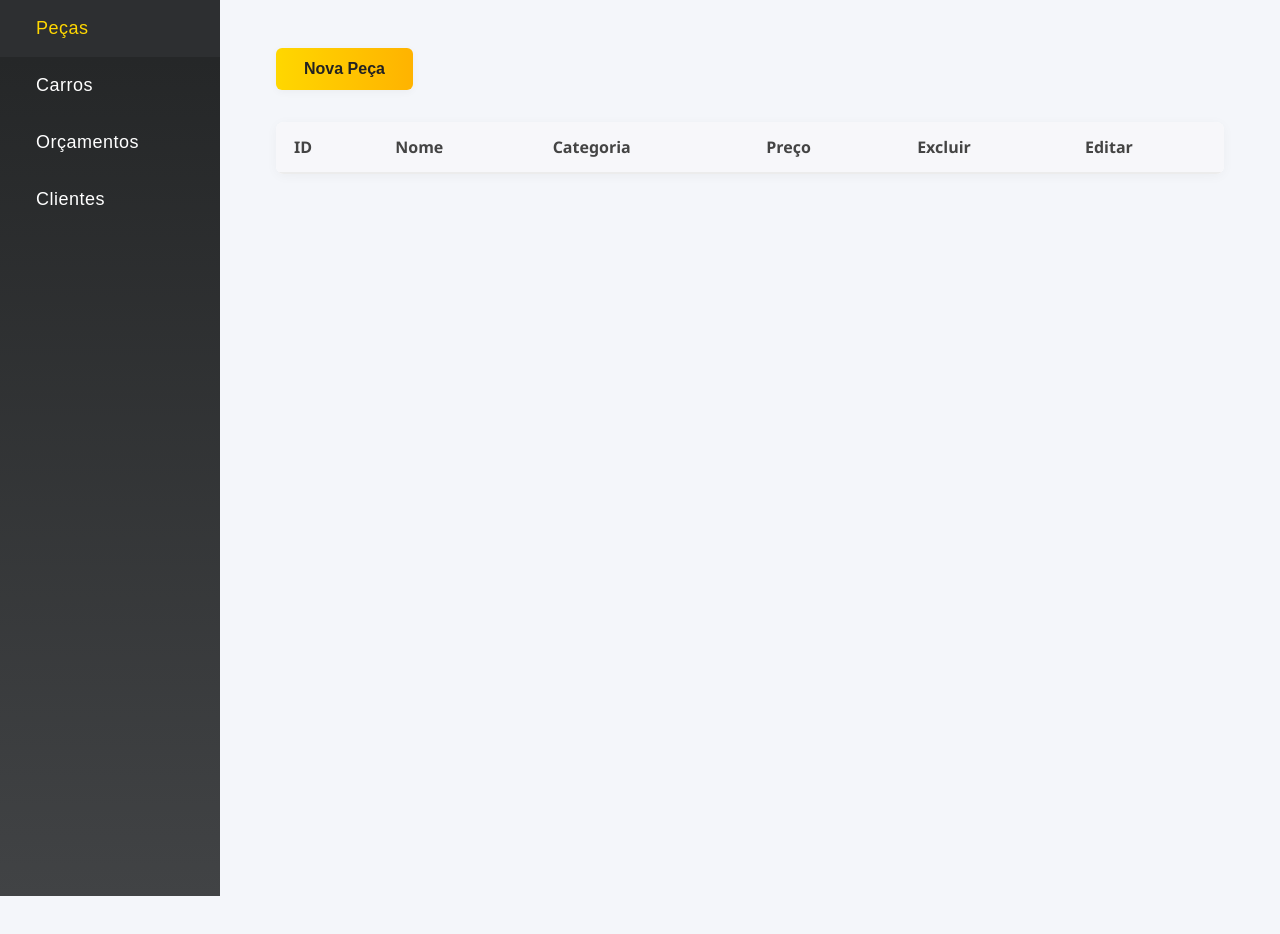
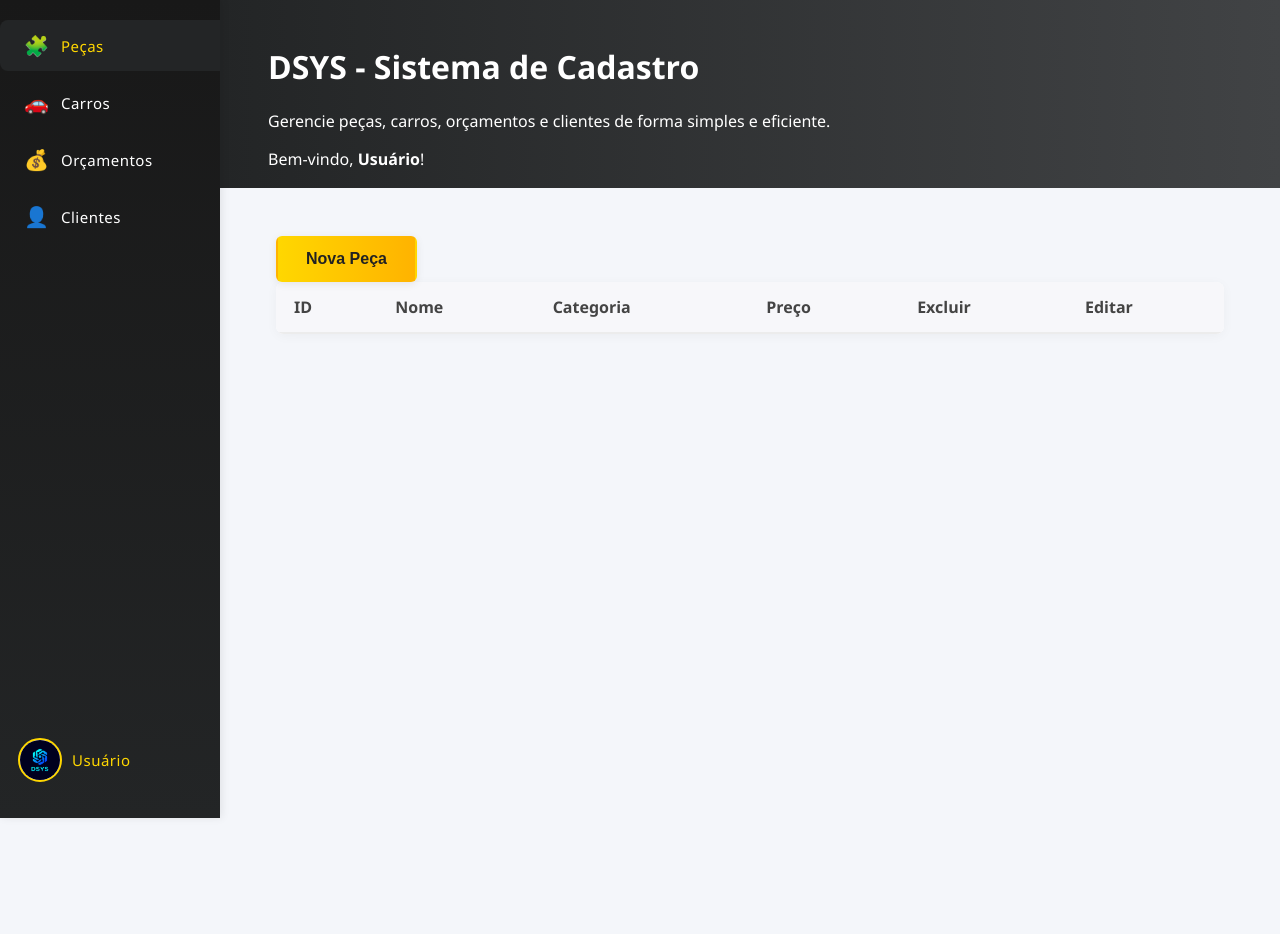
Before and after one commit to DiiasDev/SysCadastrar, a plain HTML site: page pages/home.html in a window 1280 px wide. Before the commit the page ends 896 px from the top, so only its background shows below. Drawn offline with Linux system fonts and the light colour scheme; no server answers.

Commit message:
feat: adicionando estilos e função para delete de peças no backend.

```diff
--- /dev/null
+++ b/components/header.html
@@ -0,0 +1,11 @@
+<header class="main-header">
+    <div class="header-content">
+        <div>
+            <h1>DSYS - Sistema de Cadastro</h1>
+            <p class="subtitle">Gerencie peças, carros, orçamentos e clientes de forma simples e eficiente.</p>
+        </div>
+        <div class="user-greeting">
+            <span>Bem-vindo, <strong id="header-username">Usuário</strong>!</span>
+        </div>
+    </div>
+</header>
--- a/components/sidebar.html
+++ b/components/sidebar.html
@@ -1,7 +1,19 @@
 <nav class="sidebar">
-    <ul>
-        <li><a href="#" class="sidebar-link" data-tab="pecas">Peças</a></li>
-        <li><a href="#" class="sidebar-link" data-tab="carros">Carros</a></li>
-        <li><a href="#" class="sidebar-link" data-tab="orcamentos">Orçamentos</a></li>
+
+    <ul class="sidebar-menu">
+        <li><a href="#" class="sidebar-link" data-tab="pecas"><span class="sidebar-icon">🧩</span><span
+                    class="sidebar-label">Peças</span></a></li>
+        <li><a href="#" class="sidebar-link" data-tab="carros"><span class="sidebar-icon">🚗</span><span
+                    class="sidebar-label">Carros</span></a></li>
+        <li><a href="#" class="sidebar-link" data-tab="orcamentos"><span class="sidebar-icon">💰</span><span
+                    class="sidebar-label">Orçamentos</span></a></li>
+        <li><a href="#" class="sidebar-link" data-tab="clientes"><span class="sidebar-icon">👤</span><span
+                    class="sidebar-label">Clientes</span></a></li>
     </ul>
+    <div class="sidebar-user-footer">
+        <img class="sidebar-avatar" src="../assets/logo.png" alt="Avatar Usuário" />
+        <div class="sidebar-user-info">
+            <span id="sidebar-username">Usuário</span>
+        </div>
+    </div>
 </nav>
--- a/pages/home.html
+++ b/pages/home.html
@@ -10,21 +10,20 @@
 </head>
 
 <body>
-    <nav class="sidebar">
-        <button id="tabPecasBtn" class="active" onclick="showTab('pecas')">Peças</button>
-        <button id="tabCarrosBtn" onclick="showTab('carros')">Carros</button>
-        <button id="tabOrcamentosBtn" onclick="showTab('orcamentos')">Orçamentos</button>
-        <button id="tabClientesBtn" onclick="showTab('clientes')">Clientes</button>
-    </nav>
+    <div id="sidebar"></div>
+    <div class="main-area">
+        <div id="header"></div>
         <main class="main-content">
             <div class="top-actions">
-            <button id="btnAbrirModalPeca" onclick="abrirModal('modalCadastroPeca')" style="display:inline-block;">Nova
+                <button id="btnAbrirModalPeca" onclick="abrirModal('modalCadastroPeca')"
+                    style="display:inline-block;">Nova
                     Peça</button>
                 <button id="btnAbrirModalCarro" onclick="abrirModal('modalCadastroCarro')" style="display:none;">Novo
                     Carro</button>
                 <button id="btnAbrirModalOrcamento" onclick="abrirModal('modalCadastroOrcamento')"
                     style="display:none;">Novo Orçamento</button>
-            <button id="btnAbrirModalCliente" onclick="abrirModal('modalCadastroCliente')" style="display:none;">Novo
+                <button id="btnAbrirModalCliente" onclick="abrirModal('modalCadastroCliente')"
+                    style="display:none;">Novo
                     Cliente</button>
             </div>
             <div id="tabPecas" class="tab-content" style="display:block;"></div>
@@ -34,6 +33,7 @@
             <!-- Modais serão carregados aqui -->
             <div id="modais"></div>
         </main>
+    </div>
     <script>
 
         // Função para carregar HTML externo em um elemento
@@ -59,6 +59,10 @@
         carregarComponente('tab-carros.html', 'tabCarros');
         carregarComponente('tab-orcamentos.html', 'tabOrcamentos');
         carregarComponente('tab-clientes.html', 'tabClientes');
+        // Carregar sidebar como componente
+        carregarComponente('sidebar.html', 'sidebar');
+        // Carregar cabeçalho
+        carregarComponente('header.html', 'header');
         // Carregar modais (todos juntos)
         (async () => {
             const modais = [
@@ -97,12 +101,37 @@
             })
         })();
 
+        // Sidebar tab navigation
+        document.addEventListener('DOMContentLoaded', function () {
+            // Aguarda o carregamento do sidebar
+            const observer = new MutationObserver(() => {
+                const sidebarLinks = document.querySelectorAll('.sidebar-link');
+                if (sidebarLinks.length) {
+                    sidebarLinks.forEach(link => {
+                        link.addEventListener('click', function (e) {
+                            e.preventDefault();
+                            const tab = this.getAttribute('data-tab');
+                            showTab(tab);
+
+                            // Remove active de todos e adiciona no clicado
+                            sidebarLinks.forEach(l => l.classList.remove('active'));
+                            this.classList.add('active');
+                        });
+                    });
+                    // Ativa a primeira tab por padrão
+                    sidebarLinks[0].classList.add('active');
+                    observer.disconnect();
+                }
+            });
+            observer.observe(document.getElementById('sidebar'), { childList: true, subtree: true });
+        });
+
         // Tabs
         function showTab(tab) {
-            const tabs = ['pecas', 'carros', 'orcamentos', 'clientes'];
+            const tabs = ['pecas', 'carros', 'orcamentos', 'clientes', 'usuarios'];
             tabs.forEach(t => {
-                document.getElementById('tab' + capitalize(t)).style.display = (t === tab) ? 'block' : 'none';
-                document.getElementById('tab' + capitalize(t) + 'Btn').classList.toggle('active', t === tab);
+                const tabDiv = document.getElementById('tab' + capitalize(t));
+                if (tabDiv) tabDiv.style.display = (t === tab) ? 'block' : 'none';
             });
             document.getElementById('btnAbrirModalPeca').style.display = (tab == 'pecas') ? 'inline-block' : 'none';
             document.getElementById('btnAbrirModalCarro').style.display = (tab == 'carros') ? 'inline-block' : 'none';
--- a/scripts/pecas.js
+++ b/scripts/pecas.js
@@ -69,7 +69,7 @@ export default class pecas {
 
             if(!table){
                 console.log("Tabela ainda não existe")
-                return; // Corrigido: retorna se a tabela não existe
+                return;
             }
 
             table.innerHTML = "";
--- a/styles/home.css
+++ b/styles/home.css
@@ -1,74 +1,222 @@
 body {
-    display: flex;
-    min-height: 100vh;
     margin: 0;
     font-family: 'Segoe UI', Arial, sans-serif;
     background: #f4f6fa;
     color: #222;
+    overflow-y: hidden;
 }
 
-.sidebar {
-    width: 220px;
-    background: linear-gradient(180deg, #232526 0%, #414345 100%);
-    color: #fff;
+#sidebar {
+    position: fixed;
+    left: 0;
+    top: 0;
+    height: 100vh;
+    z-index: 10;
+}
+
+.main-area {
+    margin-left: 80px;
+    min-height: 100vh;
     display: flex;
     flex-direction: column;
-    padding: 0;
-    min-height: 100vh;
-    box-shadow: 2px 0 8px rgba(0,0,0,0.04);
+    transition: margin-left 0.2s;
 }
 
-.sidebar button {
-    background: none;
-    border: none;
-    color: #fff;
-    text-align: left;
-    padding: 18px 36px;
-    font-size: 18px;
-    cursor: pointer;
-    width: 100%;
-    letter-spacing: 0.5px;
-    transition: background 0.2s, color 0.2s;
-    outline: none;
+@media (min-width: 1200px) {
+    .main-area {
+        margin-left: 220px;
+    }
 }
 
-.sidebar button.active,
-.sidebar button:hover {
-    background: #2d2f31;
-    color: #ffd700;
+#header {
+    width: 100%;
+}
+
+.main-header {
+    width: 100%;
+    background: linear-gradient(90deg, #232526 0%, #414345 100%);
+    color: #fff;
+    padding: 24px 48px 18px 48px;
+    box-sizing: border-box;
+    box-shadow: 0 2px 8px rgba(0,0,0,0.04);
+    margin-left: 0;
 }
 
 .main-content {
     flex: 1;
     padding: 48px 56px;
     background: #f4f6fa;
+    min-height: calc(100vh - 80px);
+    position: relative;
+    /* Remover margin-left daqui, pois já está na .main-area */
+}
+
+.sidebar {
+    width: 80px;
+    background: linear-gradient(180deg, #181818 0%, #232526 100%);
+    color: #fff;
+    display: flex;
+    flex-direction: column;
+    align-items: center;
+    padding-top: 18px;
     min-height: 100vh;
+    box-shadow: 2px 0 8px rgba(0,0,0,0.08);
+    position: fixed;
+    left: 0;
+    top: 0;
+    z-index: 10;
+    transition: width 0.2s;
+}
+
+.sidebar-logo {
+    display: flex;
+    flex-direction: column;
+    align-items: center;
+    margin-bottom: 18px;
+}
+
+.sidebar-logo img {
+    width: 32px;
+    height: 32px;
+    border-radius: 8px;
+    margin-bottom: 6px;
+    box-shadow: 0 2px 8px rgba(0,0,0,0.10);
+    background: #fff;
+    object-fit: cover;
+}
+
+.sidebar-menu {
+    flex: 1;
+    width: 100%;
+    display: flex;
+    flex-direction: column;
+    gap: 2px;
+    list-style: none;
+    padding: 0;
+    margin: 0;
+    align-items: center;
+}
+
+.sidebar-menu li {
+    width: 100%;
+    display: flex;
+    justify-content: center;
+}
+
+.sidebar-link {
+    display: flex;
+    flex-direction: column;
+    align-items: center;
+    justify-content: center;
+    color: #fff;
+    text-decoration: none;
+    padding: 12px 0;
+    font-size: 18px;
+    width: 48px;
+    height: 48px;
+    transition: background 0.18s, color 0.18s;
+    border-radius: 8px;
+    margin: 2px 0;
     position: relative;
 }
 
-.top-actions {
-    margin-bottom: 32px;
+.sidebar-link .sidebar-icon {
+    font-size: 22px;
+    margin-bottom: 2px;
 }
 
-.top-actions button {
-    margin-right: 16px;
-    padding: 12px 28px;
-    font-size: 16px;
-    border-radius: 6px;
-    border: none;
-    background: linear-gradient(90deg, #ffd700 0%, #ffb300 100%);
-    color: #222;
-    font-weight: 600;
-    box-shadow: 0 2px 8px rgba(0,0,0,0.04);
-    cursor: pointer;
-    transition: background 0.2s, box-shadow 0.2s;
+.sidebar-link .sidebar-label {
+    font-size: 11px;
+    margin-top: 2px;
+    display: none;
+    letter-spacing: 0.5px;
 }
 
-.top-actions button:hover {
-    background: linear-gradient(90deg, #ffe066 0%, #ffb300 100%);
-    box-shadow: 0 4px 16px rgba(0,0,0,0.08);
+.sidebar-link.active,
+.sidebar-link:hover {
+    background: #232526;
+    color: #ffd700;
 }
 
+.sidebar-user-footer {
+    width: 100%;
+    display: flex;
+    flex-direction: column;
+    align-items: center;
+    margin-bottom: 18px;
+    margin-top: auto;
+    padding-bottom: 12px;
+}
+
+.sidebar-avatar {
+    width: 32px;
+    height: 32px;
+    border-radius: 50%;
+    object-fit: cover;
+    margin-bottom: 4px;
+    border: 2px solid #ffd700;
+    background: #fff;
+}
+
+.sidebar-user-info {
+    text-align: center;
+    color: #ffd700;
+    font-size: 12px;
+    font-weight: 500;
+    letter-spacing: 0.5px;
+    width: 100%;
+    white-space: nowrap;
+    overflow: hidden;
+    text-overflow: ellipsis;
+}
+
+@media (min-width: 1200px) {
+    .sidebar {
+        width: 220px;
+        align-items: flex-start;
+    }
+    .sidebar-logo img {
+        width: 40px;
+        height: 40px;
+    }
+    .sidebar-link {
+        flex-direction: row;
+        justify-content: flex-start;
+        padding: 12px 24px;
+        font-size: 17px;
+        border-radius: 8px 0 0 8px;
+        width: 100%;
+        height: auto;
+    }
+    .sidebar-link .sidebar-icon {
+        font-size: 20px;
+        margin-bottom: 0;
+        margin-right: 12px;
+    }
+    .sidebar-link .sidebar-label {
+        display: inline;
+        font-size: 15px;
+        margin-top: 0;
+    }
+    .sidebar-user-footer {
+        flex-direction: row;
+        align-items: center;
+        padding-left: 18px;
+        padding-bottom: 18px;
+    }
+    .sidebar-avatar {
+        width: 40px;
+        height: 40px;
+        margin-bottom: 0;
+        margin-right: 10px;
+    }
+    .sidebar-user-info {
+        font-size: 15px;
+        text-align: left;
+    }
+}
+
+/* Tabela com estilo atualizado */
 .tab-content table {
     width: 100%;
     border-collapse: collapse;
@@ -248,20 +396,66 @@ body {
     background: linear-gradient(90deg, #ffe066 0%, #ffb300 100%);
 }
 
-@media (max-width: 700px) {
-    .main-content {
-        padding: 16px 4vw;
+@media (max-width: 900px) {
+    .sidebar {
+        width: 70px;
+        padding-top: 16px;
     }
-    .modal-content {
-        max-width: 98vw;
-        padding: 18px 6vw;
+    .main-area {
+        margin-left: 70px;
     }
-    .sidebar {
-        width: 100px;
-        padding: 0;
+    .main-header, .main-content {
+        padding-left: 16px;
+        padding-right: 16px;
     }
-    .sidebar button {
-        font-size: 14px;
-        padding: 12px 10px;
+    .sidebar-logo img {
+        width: 36px;
+        height: 36px;
+    }
+    .sidebar-appname, .sidebar-user {
+        font-size: 12px;
+        display: none;
+    }
+    .sidebar-link {
+        font-size: 0;
+        padding-left: 0;
+        text-align: center;
+    }
+    .sidebar-link::before {
+        content: attr(data-short);
+        font-size: 18px;
+        color: #ffd700;
+        display: inline-block;
     }
 }
+
+/* Estilo do botão "Nova Peça" */
+.top-actions button {
+    margin-right: 16px;
+    padding: 12px 28px;
+    font-size: 16px;
+    border-radius: 6px;
+    border: none;
+    background: linear-gradient(90deg, #ffd700 0%, #ffb300 100%);
+    color: #222;
+    font-weight: 600;
+    box-shadow: 0 2px 8px rgba(0,0,0,0.08);
+    cursor: pointer;
+    transition: background 0.2s, box-shadow 0.2s, transform 0.1s;
+    outline: none;
+    border: 2px solid transparent;
+}
+
+.top-actions button:hover, .top-actions button:focus {
+    background: linear-gradient(90deg, #ffe066 0%, #ffb300 100%);
+    box-shadow: 0 4px 16px rgba(0,0,0,0.12);
+    transform: translateY(-2px) scale(1.03);
+    border: 2px solid #ffd700;
+}
+
+/* Sidebar active link highlight */
+.sidebar-link.active,
+.sidebar-link:focus {
+    background: #232526;
+    color: #ffd700;
+}
```
Also changed, not shown: 1 other file. Lines whose indentation alone changed are shown as unchanged.
